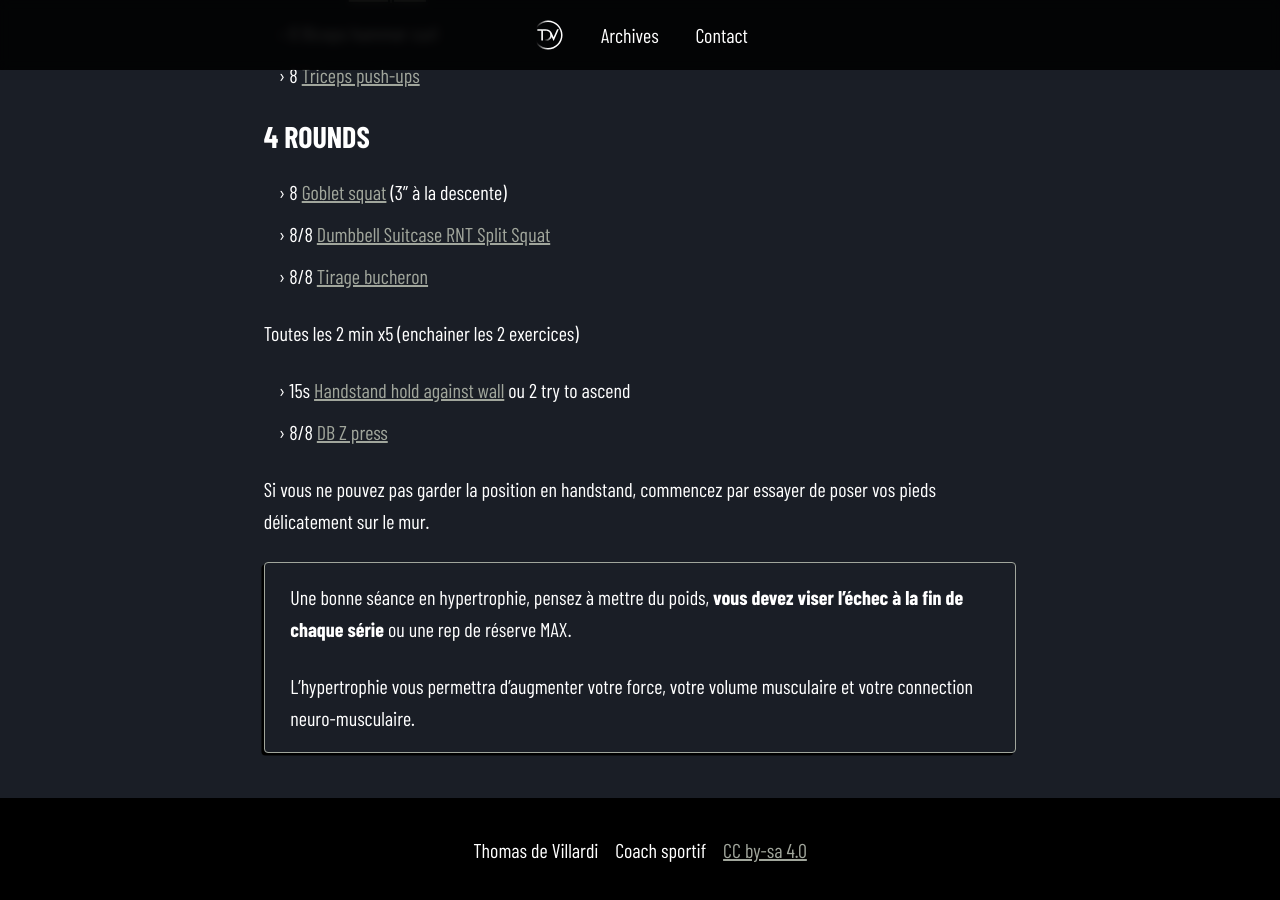
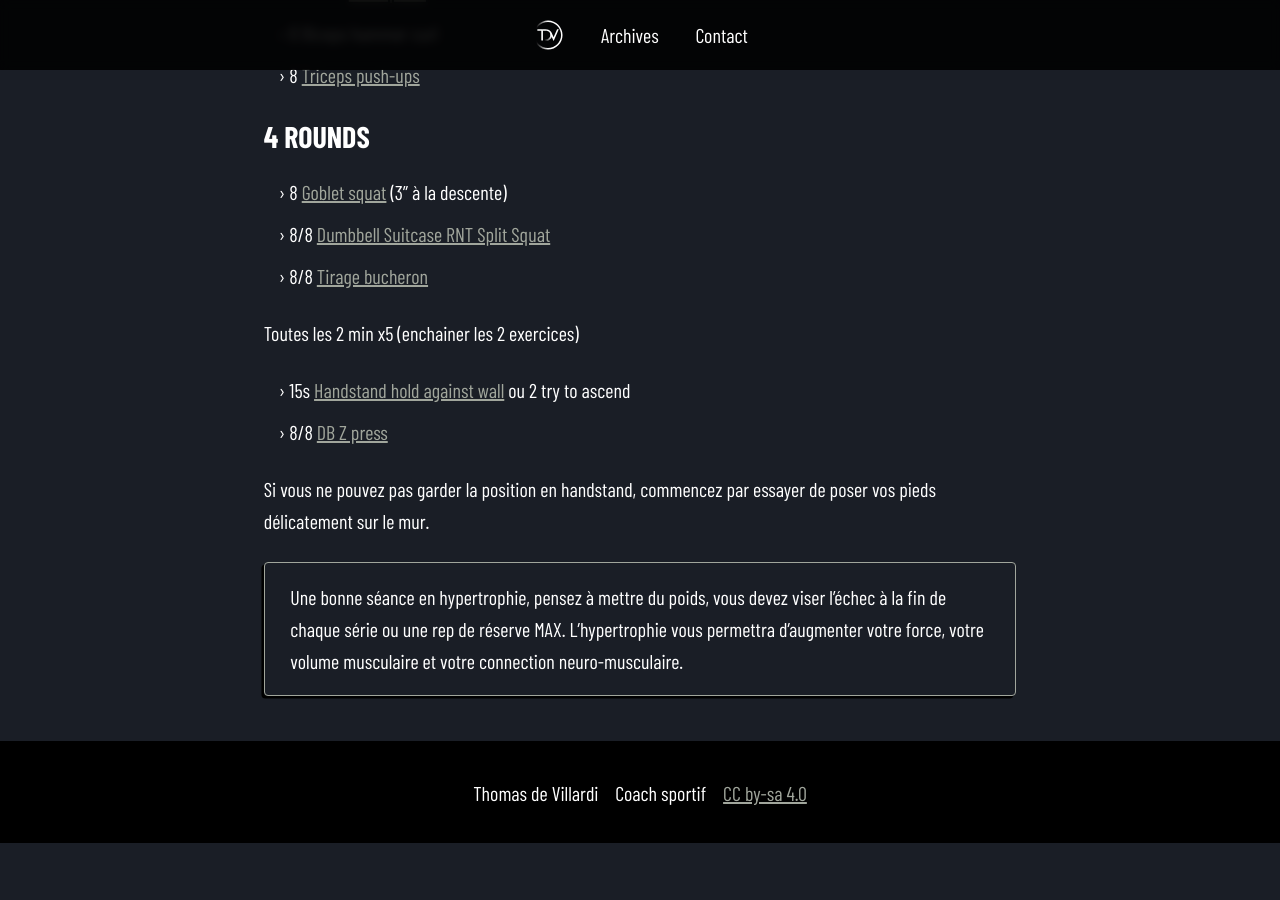
Before and after one commit to odevillardi/tdv, a Jekyll site: the page built from _posts/2022-12-29-03-functional-bodybuilding.md, in a window 1280 px wide and 900 px high, scrolled down 1448 px. Built offline with Jekyll 4.4.1, drawn with Linux system fonts in a browser that asks for light colours; a script that is not in the unit is left out; after the commit the page ends 2291 px from its top, so only the background shows below that; part of the change alters nothing that is shown.

```diff
--- a/_posts/2022-12-29-03-functional-bodybuilding.md
+++ b/_posts/2022-12-29-03-functional-bodybuilding.md
@@ -1,15 +1,13 @@
 ---
 layout: post
-picture: /img/pics/dsc7371.jpeg
+picture: /img/pics/dsc7371-1-.jpeg
 date: 2022-12-29T10:32:30.019Z
 title: "03 : Functional Bodybuilding"
 duration: 30 min
-tip: >-
-  Une bonne séance en hypertrophie, pensez à mettre du poids, **vous devez viser
-  l’échec à la fin de chaque série** ou une rep de réserve MAX.
-
-
-  L'hypertrophie vous permettra d'augmenter votre force, votre volume musculaire et votre connection neuro-musculaire.
+tip: Une bonne séance en hypertrophie, pensez à mettre du poids, vous devez
+  viser l’échec à la fin de chaque série ou une rep de réserve MAX.
+  L'hypertrophie vous permettra d'augmenter votre force, votre volume musculaire
+  et votre connection neuro-musculaire.
 ---
 #### **Warm up 2 ROUNDS**
 
```
Also changed, not shown: img/pics/dsc7371-1-.jpeg (added).
